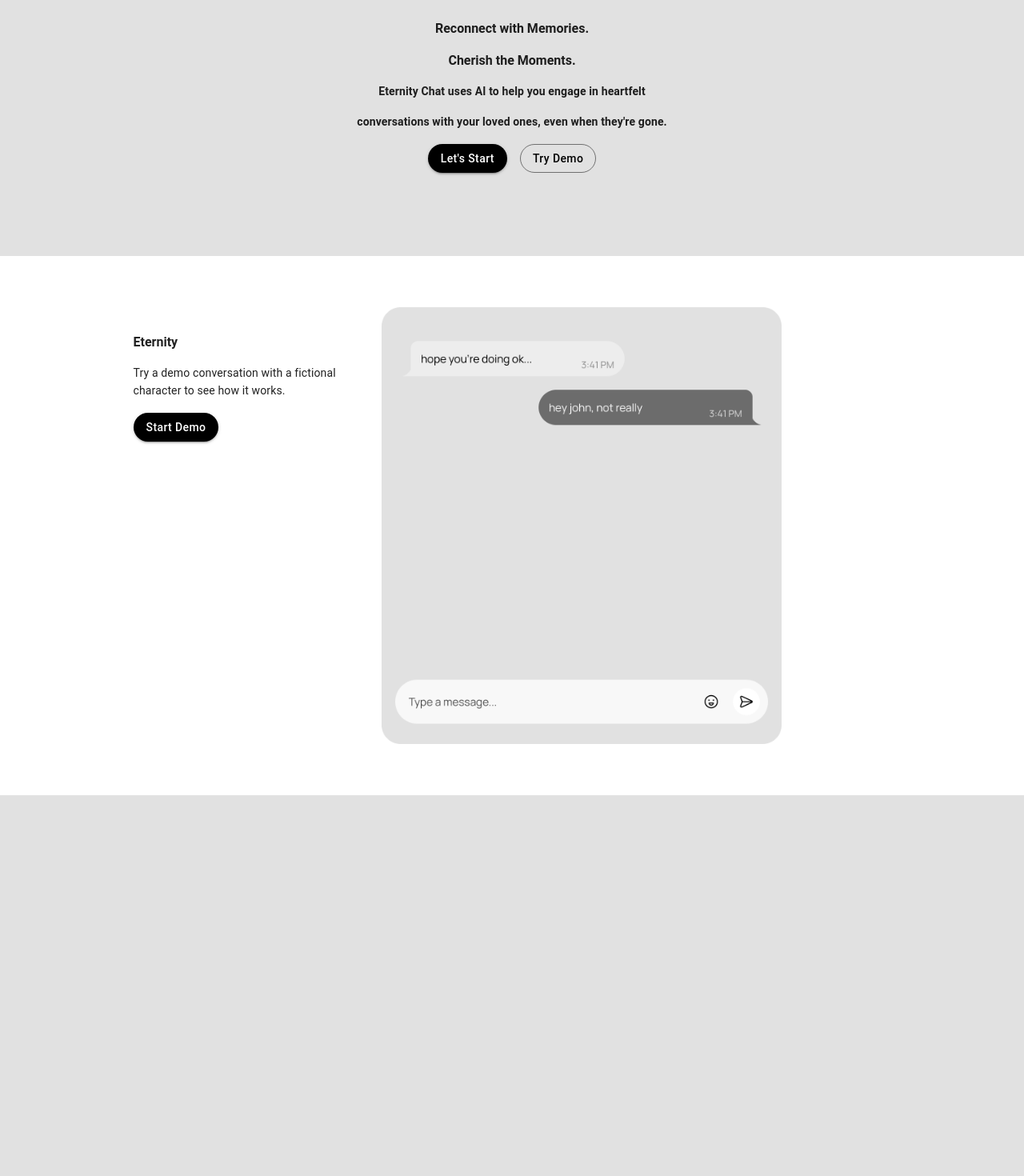
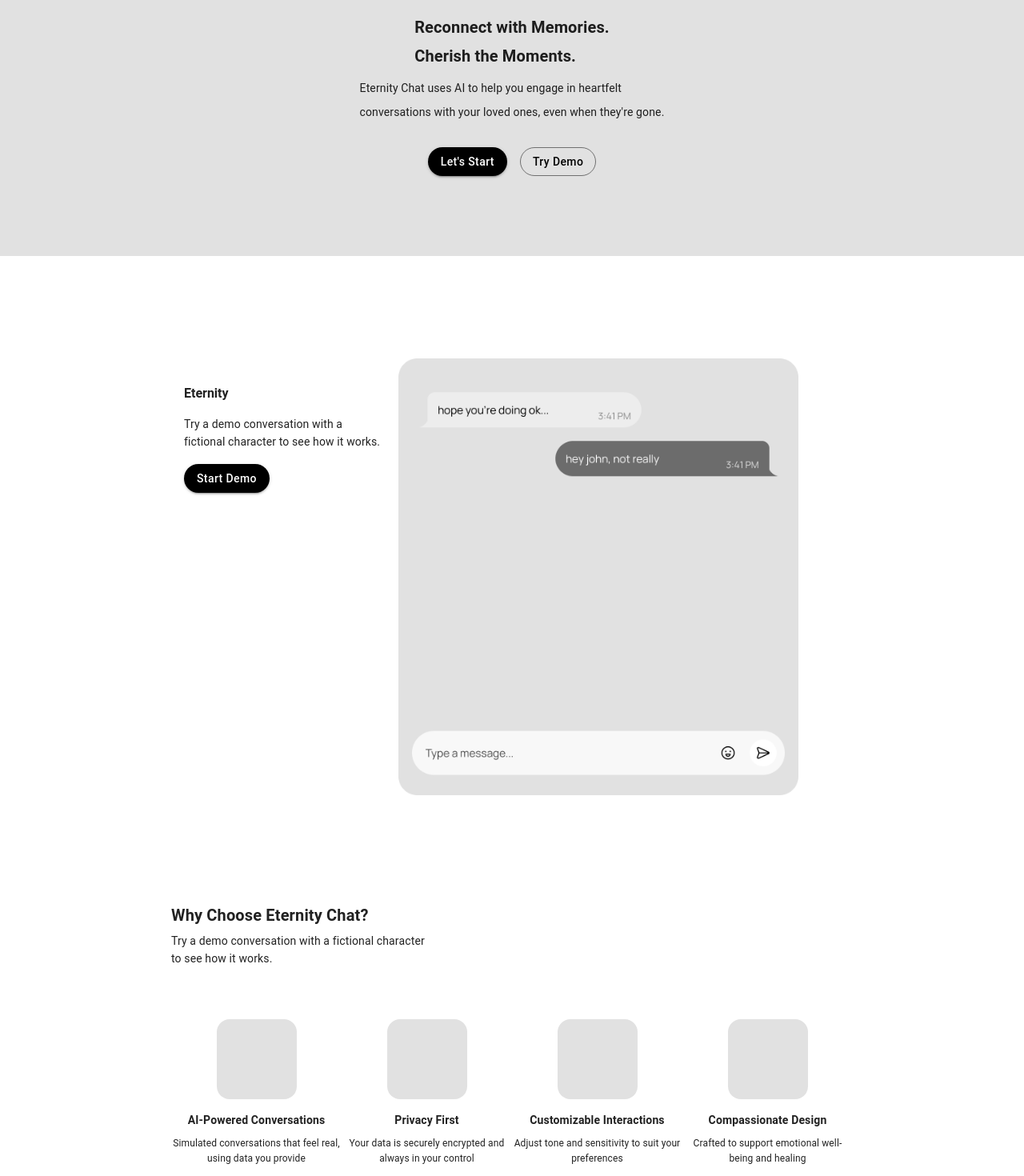
Before and after one commit to bellaowdt/eternity-chat, a Next.js app: page / in a window 1280 px wide. Shown: the part 160-1630 px from the top of the page at 80% size. Before the commit the page ends 1154 px from the top, so only its background shows below. Built offline with nearby package versions, Linux system fonts and the light colour scheme; what @mui/material-nextjs, material-ui-confirm would draw is missing.

Commit message:
feat: working on choose us

```diff
--- a/app/(home)/components/ChatExperience.tsx
+++ b/app/(home)/components/ChatExperience.tsx
@@ -13,8 +13,7 @@ const ChatExperience = () => {
       justifyContent="center"
       alignItems="center"
       gap={2}
-      p={8}
-      bgcolor="common.white"
+      py={16}
     >
       <Grid container>
         <Grid size={{ xs: 12, sm: 4 }} p={2}>
--- /dev/null
+++ b/app/(home)/components/ChooseCard.tsx
@@ -0,0 +1,34 @@
+import { Box, Typography, Stack } from "@mui/material";
+import { FC } from "react";
+
+interface IChooseCard {
+  card: {
+    title: string;
+    description: string;
+  };
+}
+
+const ChooseCard: FC<IChooseCard> = ({ card }) => {
+  return (
+    <Stack display="flex" justifyContent="center" alignItems="center" gap={2}>
+      <Box
+        width={100}
+        height={100}
+        borderRadius={2}
+        bgcolor={(theme) => theme.palette.background.paper}
+      ></Box>
+      <Box display="flex" justifyContent="center" alignItems="center">
+        <Stack>
+          <Typography variant="subtitle1" textAlign="center">
+            {card.title}
+          </Typography>
+          <Typography variant="body2" textAlign="center" py={1}>
+            {card.description}
+          </Typography>
+        </Stack>
+      </Box>
+    </Stack>
+  );
+};
+
+export default ChooseCard;
--- /dev/null
+++ b/app/(home)/components/ChooseUs.tsx
@@ -0,0 +1,57 @@
+"use client";
+
+import { Box, Grid, Typography } from "@mui/material";
+import ChooseCard from "./ChooseCard";
+
+const chooseUsList = [
+  {
+    title: "AI-Powered Conversations",
+    description:
+      "Simulated conversations that feel real, using data you provide",
+  },
+  {
+    title: "Privacy First",
+    description: "Your data is securely encrypted and always in your control",
+  },
+  {
+    title: "Customizable Interactions",
+    description: "Adjust tone and sensitivity to suit your preferences",
+  },
+  {
+    title: "Compassionate Design",
+    description: "Crafted to support emotional well-being and healing",
+  },
+];
+
+const ChooseUs = () => {
+  return (
+    <>
+      <Box>
+        <Typography variant="h4" py={1}>
+          Why Choose Eternity Chat?
+        </Typography>
+        <Typography variant="body1">
+          Try a demo conversation with a fictional character
+        </Typography>
+        <Typography> to see how it works.</Typography>
+      </Box>
+      <Box
+        display="flex"
+        justifyContent="center"
+        alignItems="center"
+        gap={2}
+        py={8}
+      >
+        <Grid container>
+          {chooseUsList.map((cardItem) => (
+            <Grid key={cardItem.title} size={{ xs: 12, sm: 3 }}>
+              <ChooseCard card={cardItem} />
+            </Grid>
+          ))}
+        </Grid>
+      </Box>
+    </>
+  );
+};
+
+export default ChooseUs;
--- a/app/(home)/page.tsx
+++ b/app/(home)/page.tsx
@@ -1,13 +1,18 @@
 import { Header } from "@/components/Header";
 import { Navbar } from "@/components/Navbar";
 import ChatExperience from "./components/ChatExperience";
+import ChooseUs from "./components/ChooseUs";
+import { Container } from "@mui/material";
 
 export default function Home() {
   return (
     <>
       <Navbar />
       <Header />
-      <ChatExperience />
+      <Container maxWidth={"md"}>
+        <ChatExperience />
+        <ChooseUs />
+      </Container>
     </>
   );
 }
--- a/app/components/Header/Header.tsx
+++ b/app/components/Header/Header.tsx
@@ -10,7 +10,7 @@ const Header = () => {
       display="flex"
       justifyContent="center"
       alignItems="center"
-      bgcolor={theme.palette.background.default}
+      bgcolor={theme.palette.background.paper}
       height={400}
       flexDirection="column"
       gap={2}
@@ -21,16 +21,20 @@ const Header = () => {
         alignItems="center"
         spacing={2}
       >
-        <Typography variant="h5">Reconnect with Memories.</Typography>
-        <Typography variant="h5">Cherish the Moments.</Typography>
-        <Typography variant="subtitle1">
-          Eternity Chat uses AI to help you engage in heartfelt
-        </Typography>
-        <Typography variant="subtitle1">
-          conversations with your loved ones, even when they&apos;re gone.
-        </Typography>
+        <Stack gap={1}>
+          <Typography variant="h4">Reconnect with Memories.</Typography>
+          <Typography variant="h4">Cherish the Moments.</Typography>
+        </Stack>
+        <Stack gap={1} mt={2}>
+          <Typography variant="body1">
+            Eternity Chat uses AI to help you engage in heartfelt
+          </Typography>
+          <Typography variant="body1">
+            conversations with your loved ones, even when they&apos;re gone.
+          </Typography>
+        </Stack>
       </Stack>
-      <Stack direction="row" gap={2}>
+      <Stack direction="row" gap={2} mt={2}>
         <CustomButton variant="contained">Let&apos;s Start</CustomButton>
         <CustomButton variant="outlined">Try Demo</CustomButton>
       </Stack>
--- a/app/config/theme.ts
+++ b/app/config/theme.ts
@@ -24,7 +24,8 @@ const themeOptions: ThemeOptions = {
       contrastText: "#FFF",
     },
     background: {
-      default: "#E1E1E1",
+      default: "#FFF",
+      paper: "#E1E1E1",
     },
   },
   typography: {
```
